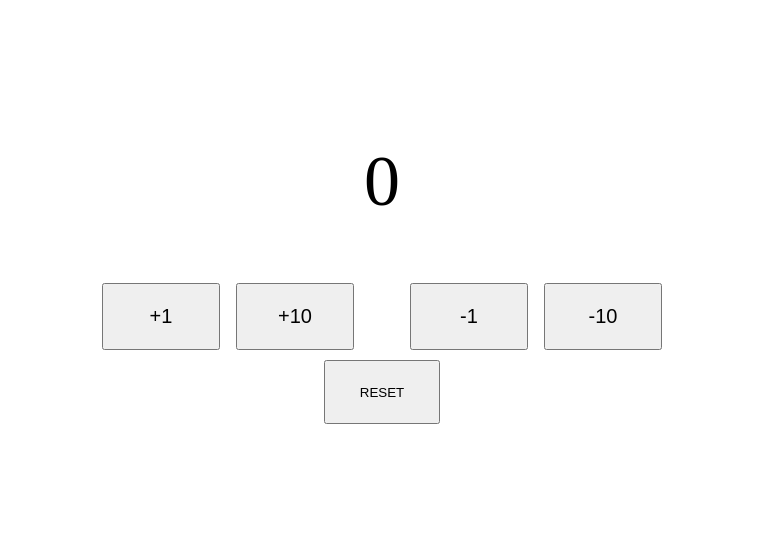
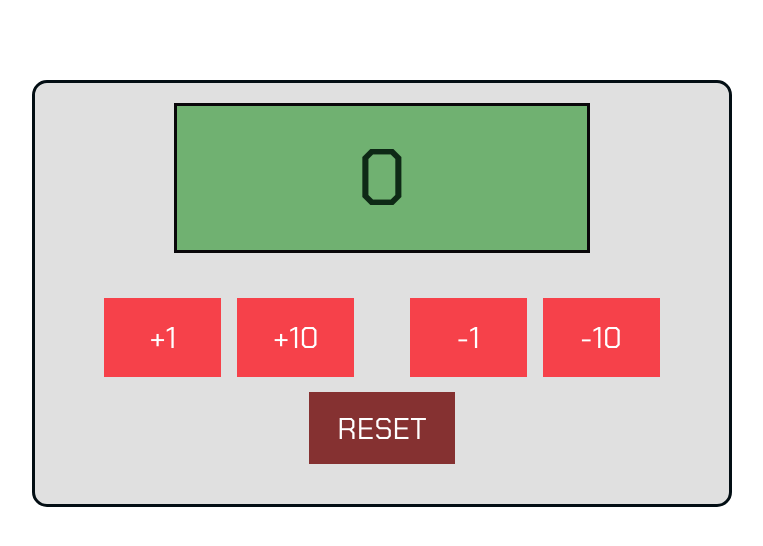
Before and after one commit to VincenzoCastrovilli/counter-js, a plain HTML site: page index.html in a window 1280 px wide. Shown: the whole page, without its empty margins (258-1021 px from the left). Drawn offline with Linux system fonts and the light colour scheme.

Commit message:
Add styling to the counter

```diff
--- a/assets/css/styles.css
+++ b/assets/css/styles.css
@@ -2,25 +2,33 @@
   margin: 0;
   padding: 0;
   box-sizing: border-box;
+  font-family: "Chakra Petch", serif;
 }
 
 .main-container {
   width: 700px;
   margin: 0 auto;
-  margin-top: 15vh;
+  margin-top: 10vh;
   display: flex;
   flex-direction: column;
-  gap: 10px;
+  gap: 15px;
   align-items: center;
+  background-color: #e0e0e0;
+  border: 3px solid #030e14;
+  border-radius: 15px;
 }
 
 .screen {
   display: flex;
   padding: 20px;
   justify-content: center;
-  font-size: 72px;
+  font-size: 80px;
   width: 60%;
+  margin-top: 20px;
   margin-bottom: 30px;
+  background-color: #70b171;
+  color: #0e2916;
+  border: 3px solid #09070a;
 }
 
 .buttons {
@@ -44,18 +52,26 @@
 .dec-btn {
   width: 100%;
   padding: 8%;
-  font-size: 20px;
+  font-size: 30px;
   touch-action: manipulation;
+  background-color: #f6414a;
+  color: #fff;
+  border: none;
 }
 
 .reset {
   width: 80%;
   display: flex;
   justify-content: center;
+  margin-bottom: 40px;
 }
 
 .reset-btn {
-  padding: 4% 6%;
+  padding: 3% 5%;
+  background-color: rgb(133, 49, 49);
+  color: #fff;
+  font-size: 30px;
+  border: none;
 }
 
 @media (max-width: 800px) {
@@ -64,8 +80,9 @@
   }
 
   .inc-btn,
-  .dec-btn {
+  .dec-btn,
+  .reset-btn {
     min-width: 54px;
-    font-size: 16px;
+    font-size: 20px;
   }
 }
--- a/index.html
+++ b/index.html
@@ -4,6 +4,12 @@
     <meta charset="UTF-8" />
     <meta name="viewport" content="width=device-width, initial-scale=1.0" />
     <title>Counter</title>
+    <link rel="preconnect" href="https://fonts.googleapis.com" />
+    <link rel="preconnect" href="https://fonts.gstatic.com" crossorigin />
+    <link
+      href="https://fonts.googleapis.com/css2?family=Chakra+Petch:ital,wght@0,300;0,400;0,500;0,600;0,700;1,300;1,400;1,500;1,600;1,700&display=swap"
+      rel="stylesheet"
+    />
     <link rel="stylesheet" href="assets/css/styles.css" />
     <script src="assets/js/script.js" defer></script>
   </head>
```
